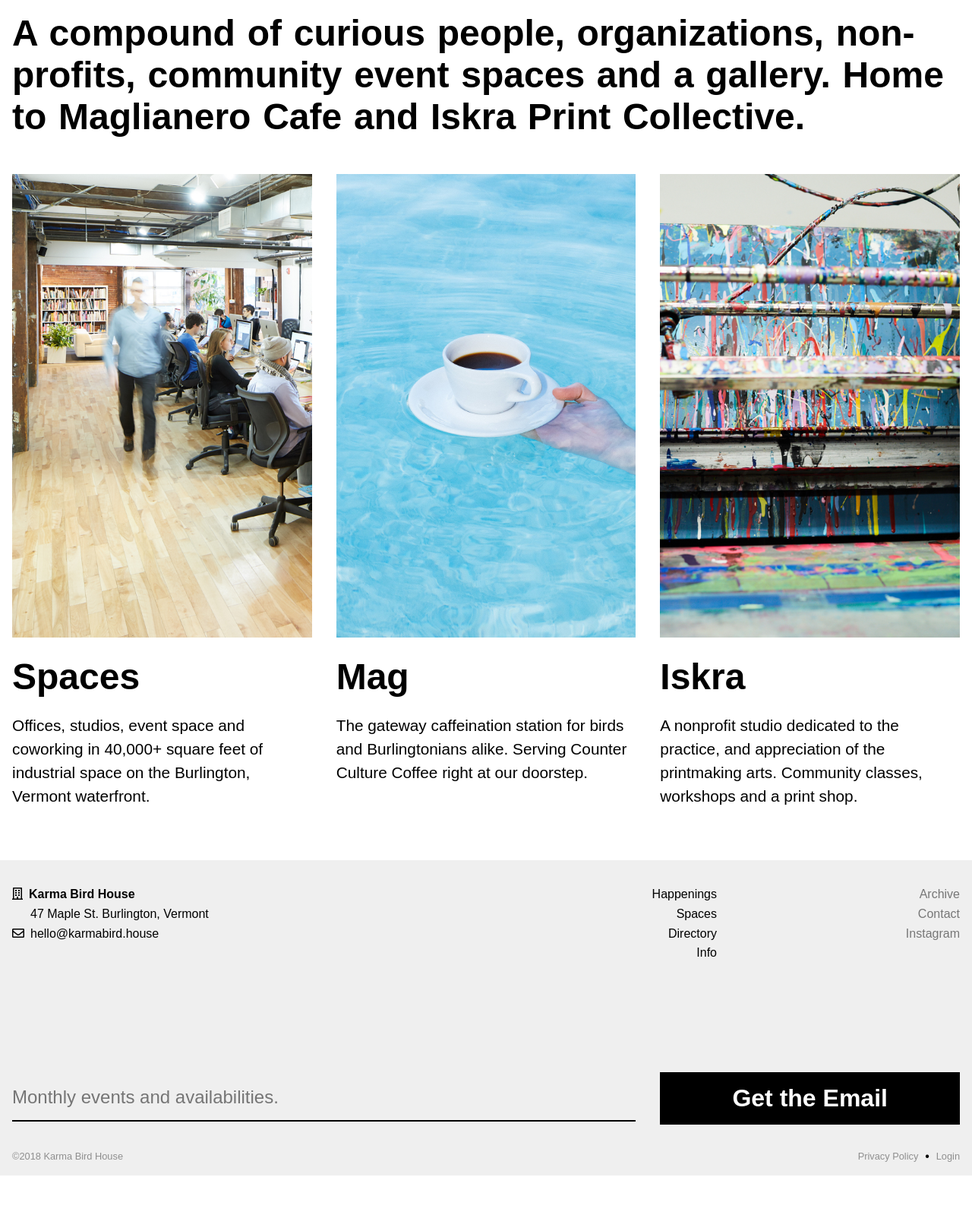
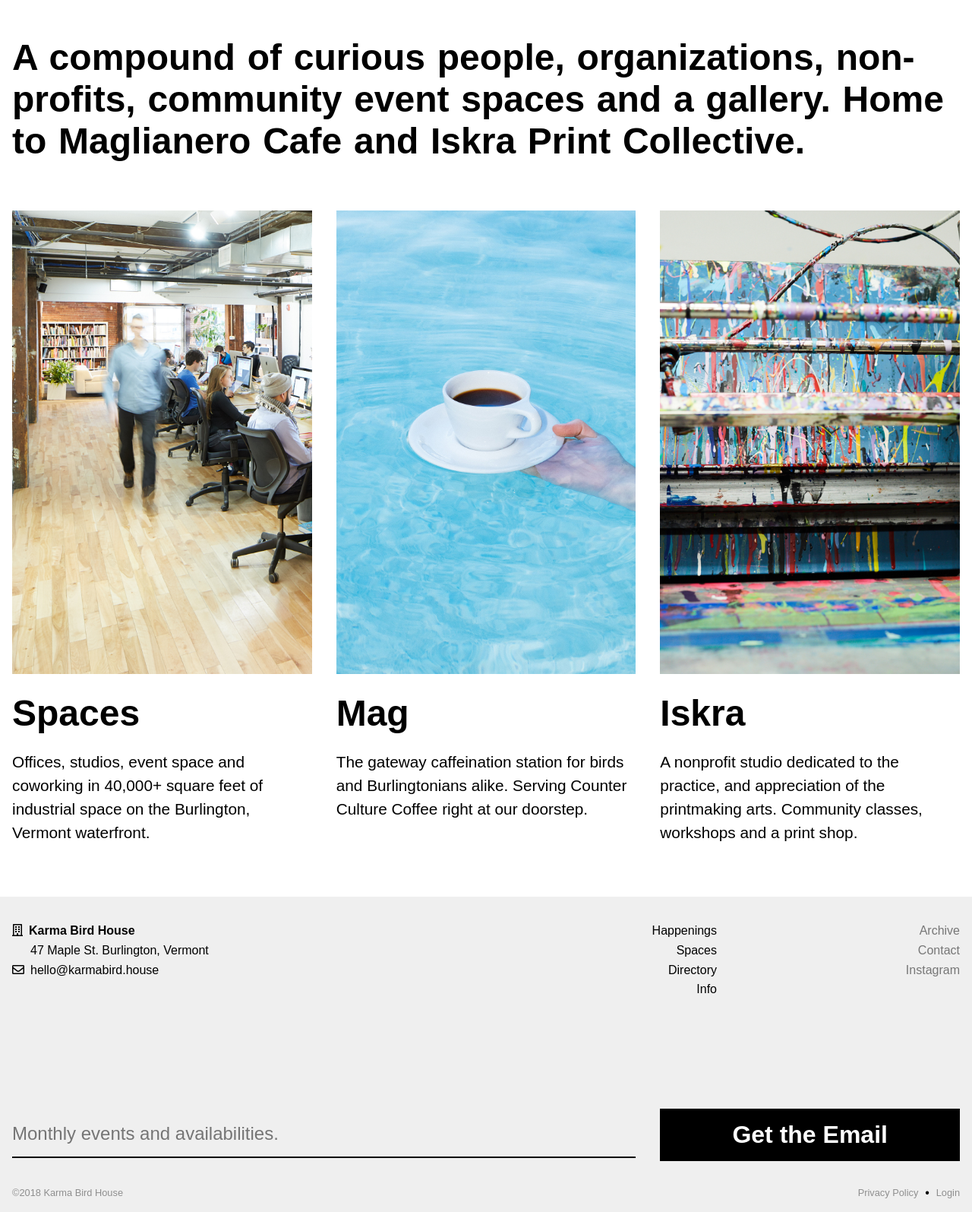
Before and after one commit to cr-norris/karma-bird-house, a Jekyll site: the page built from index.html, in a window 1280 px wide. Shown: the part 820-2415 px from the top of the page at 76% size. Built offline with Jekyll 4.4.1, drawn with Linux system fonts in a browser that asks for light colours; nearby versions of some CDN libraries; some web fonts are replaced; a script that is not in the unit is left out; before the commit the page ends 2367 px from its top, so only the background shows below that.

Commit message:
Housekeeping

```diff
--- a/assets/css/site.css
+++ b/assets/css/site.css
@@ -461,7 +461,7 @@
 }
 
 .banner .banner-title {
-    padding-bottom: 1rem;
+    margin: 1em 0;
 }
 
 .banner-title {
```
